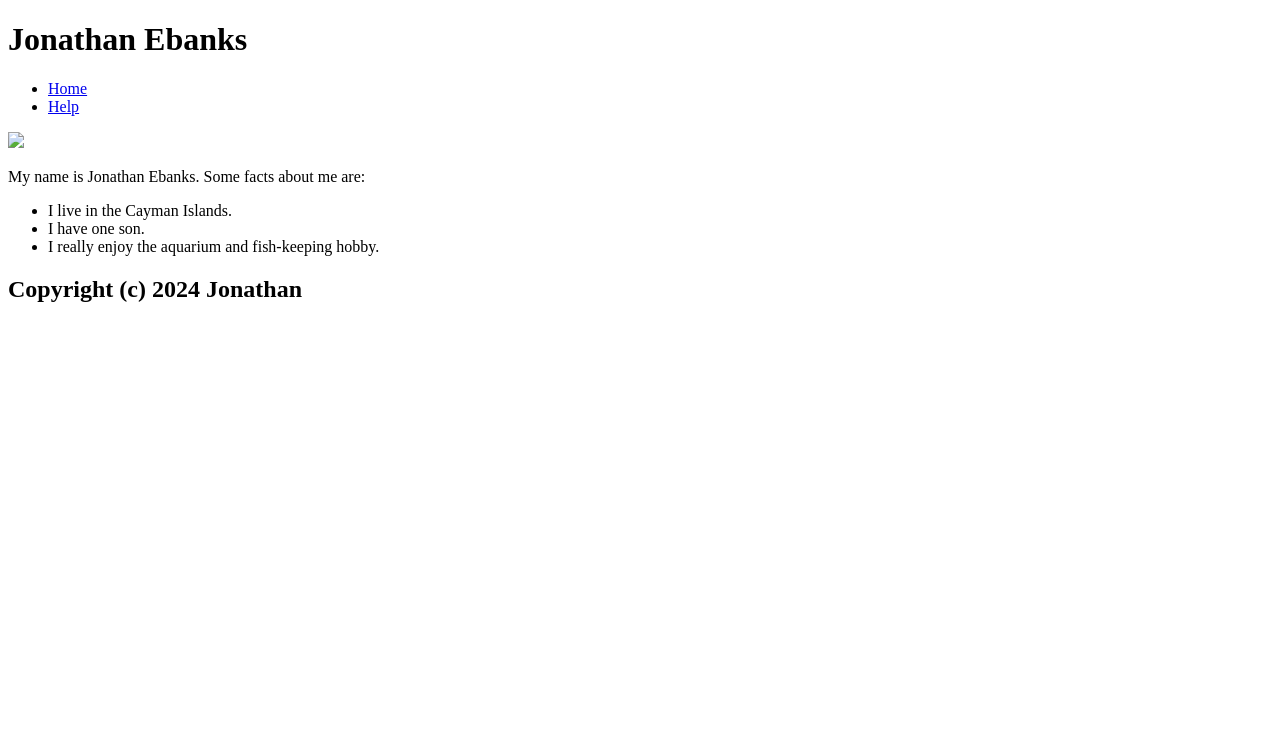
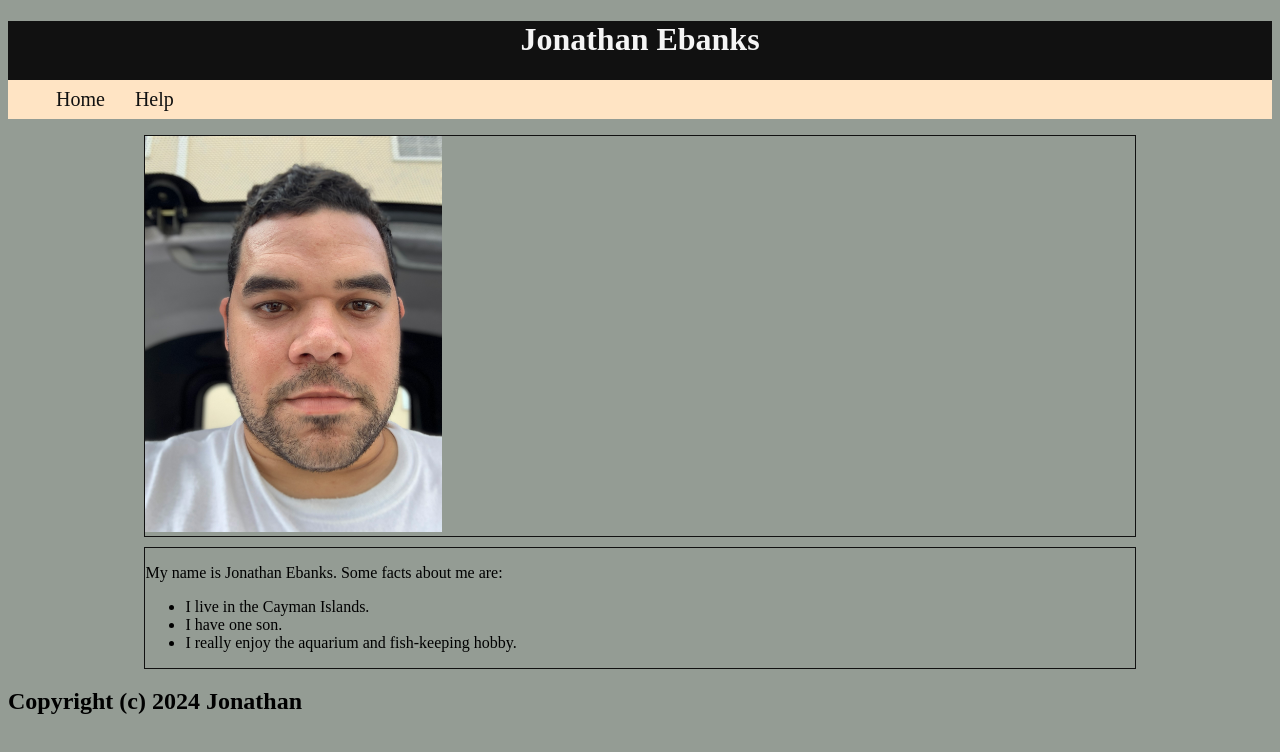
Before and after one commit to JonathanEbanks/about-me, a plain HTML site: page index.html in a window 1280 px wide. Drawn offline with Linux system fonts and the light colour scheme.

Commit message:
added css

```diff
--- a/wireframes/index.html
+++ b/index.html
@@ -1,9 +1,8 @@
 <!DOCTYPE html>
 <html>
     <head>
-        <title>
-            All About Me
-        </title>
+        <title>All About Me</title>
+        <link rel="stylesheet" href="stylesheets/styles.css"/>
     </head>
 
     <body>
@@ -24,7 +23,7 @@
 
         <main>
             <section>
-                <img width="40%" src="images/headshot.jpg"/>
+                <img width="30%" src="images/headshot.jpg"/>
             </section>
 
             <section>
--- a/stylesheets/styles.css
+++ b/stylesheets/styles.css
@@ -0,0 +1,17 @@
+body {background-color: #949c94;}
+
+header {background: #111; color: #f5f5f5}
+
+header h1 {text-align: center;}
+
+nav {background-color: bisque;}
+
+nav li {display: inline-block; margin-right: 10px; padding: 8px;}
+
+nav li:hover {background: #ccc;}
+
+a {color: #111; font-size: 20px; text-decoration: none;}
+
+main {margin: auto; width: 80%;}
+
+section {border: 1px solid #111; margin: 10px; padding: 10 px;}
```
Also changed, not shown: help.html (added), wireframes/help.html (deleted), 2 other files.
